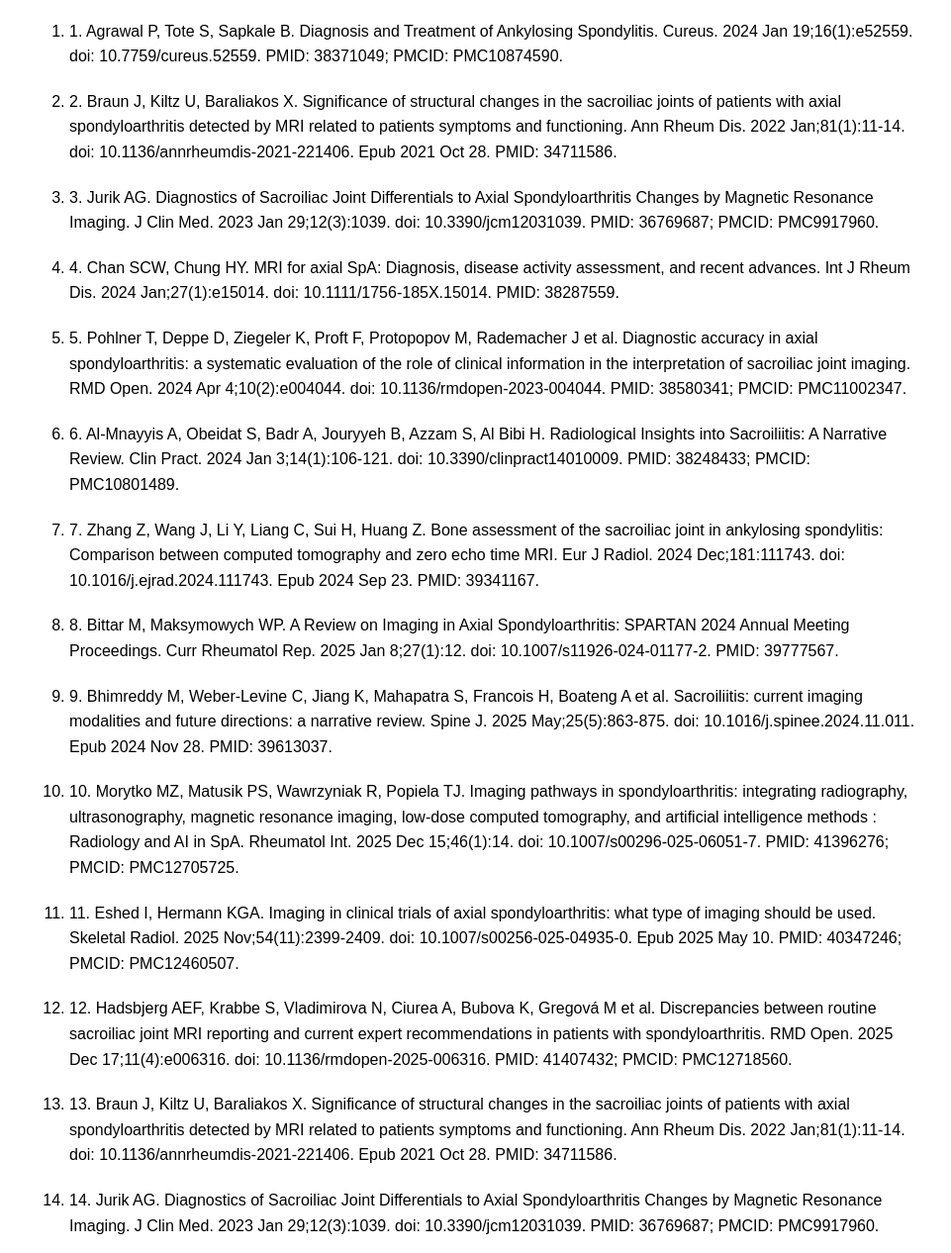
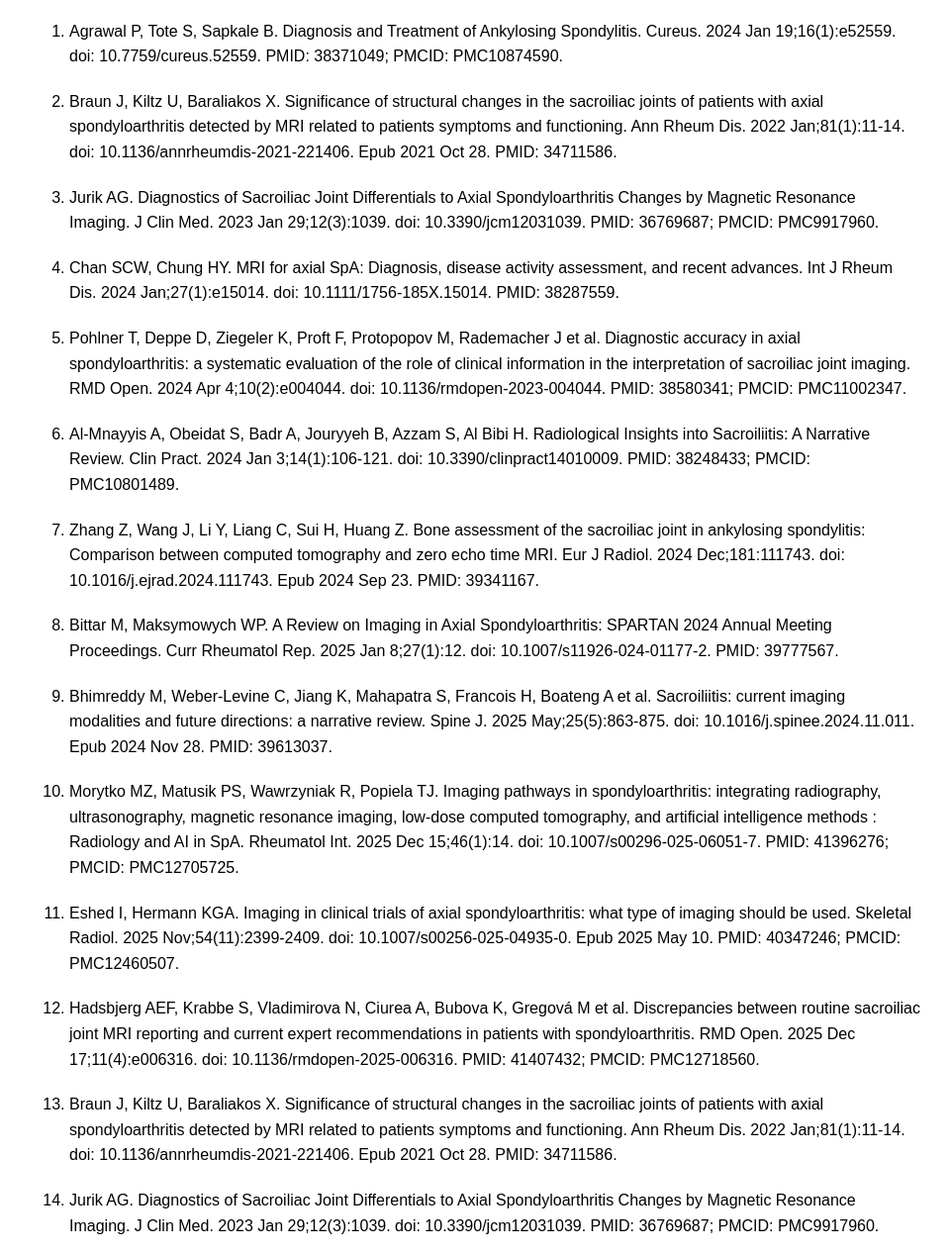
Before and after one commit to Pedro-Mesquita/referencias-amor, a plain HTML site: page index.html in a window 1280 px wide. Shown: the part 94-1360 px from the top of the page at 99% size, without its empty margins (160-1121 px from the left). Drawn offline with Linux system fonts and the light colour scheme.

Commit message:
removido pontuação

```diff
--- a/index.html
+++ b/index.html
@@ -25,62 +25,62 @@
 
     <ol>
       <li>
-        1. Agrawal P, Tote S, Sapkale B. Diagnosis and Treatment of Ankylosing
+        Agrawal P, Tote S, Sapkale B. Diagnosis and Treatment of Ankylosing
         Spondylitis. Cureus. 2024 Jan 19;16(1):e52559. doi:
         10.7759/cureus.52559. PMID: 38371049; PMCID: PMC10874590.
       </li>
       <li>
-        2. Braun J, Kiltz U, Baraliakos X. Significance of structural changes in
+        Braun J, Kiltz U, Baraliakos X. Significance of structural changes in
         the sacroiliac joints of patients with axial spondyloarthritis detected
         by MRI related to patients symptoms and functioning. Ann Rheum Dis. 2022
         Jan;81(1):11-14. doi: 10.1136/annrheumdis-2021-221406. Epub 2021 Oct 28.
         PMID: 34711586.
       </li>
       <li>
-        3. Jurik AG. Diagnostics of Sacroiliac Joint Differentials to Axial
+        Jurik AG. Diagnostics of Sacroiliac Joint Differentials to Axial
         Spondyloarthritis Changes by Magnetic Resonance Imaging. J Clin Med.
         2023 Jan 29;12(3):1039. doi: 10.3390/jcm12031039. PMID: 36769687; PMCID:
         PMC9917960.
       </li>
       <li>
-        4. Chan SCW, Chung HY. MRI for axial SpA: Diagnosis, disease activity
+        Chan SCW, Chung HY. MRI for axial SpA: Diagnosis, disease activity
         assessment, and recent advances. Int J Rheum Dis. 2024 Jan;27(1):e15014.
         doi: 10.1111/1756-185X.15014. PMID: 38287559.
       </li>
       <li>
-        5. Pohlner T, Deppe D, Ziegeler K, Proft F, Protopopov M, Rademacher J
+        Pohlner T, Deppe D, Ziegeler K, Proft F, Protopopov M, Rademacher J
         et al. Diagnostic accuracy in axial spondyloarthritis: a systematic
         evaluation of the role of clinical information in the interpretation of
         sacroiliac joint imaging. RMD Open. 2024 Apr 4;10(2):e004044. doi:
         10.1136/rmdopen-2023-004044. PMID: 38580341; PMCID: PMC11002347.
       </li>
       <li>
-        6. Al-Mnayyis A, Obeidat S, Badr A, Jouryyeh B, Azzam S, Al Bibi H.
+        Al-Mnayyis A, Obeidat S, Badr A, Jouryyeh B, Azzam S, Al Bibi H.
         Radiological Insights into Sacroiliitis: A Narrative Review. Clin Pract.
         2024 Jan 3;14(1):106-121. doi: 10.3390/clinpract14010009. PMID:
         38248433; PMCID: PMC10801489.
       </li>
       <li>
-        7. Zhang Z, Wang J, Li Y, Liang C, Sui H, Huang Z. Bone assessment of
+        Zhang Z, Wang J, Li Y, Liang C, Sui H, Huang Z. Bone assessment of
         the sacroiliac joint in ankylosing spondylitis: Comparison between
         computed tomography and zero echo time MRI. Eur J Radiol. 2024
         Dec;181:111743. doi: 10.1016/j.ejrad.2024.111743. Epub 2024 Sep 23.
         PMID: 39341167.
       </li>
       <li>
-        8. Bittar M, Maksymowych WP. A Review on Imaging in Axial
+        Bittar M, Maksymowych WP. A Review on Imaging in Axial
         Spondyloarthritis: SPARTAN 2024 Annual Meeting Proceedings. Curr
         Rheumatol Rep. 2025 Jan 8;27(1):12. doi: 10.1007/s11926-024-01177-2.
         PMID: 39777567.
       </li>
       <li>
-        9. Bhimreddy M, Weber-Levine C, Jiang K, Mahapatra S, Francois H,
+        Bhimreddy M, Weber-Levine C, Jiang K, Mahapatra S, Francois H,
         Boateng A et al. Sacroiliitis: current imaging modalities and future
         directions: a narrative review. Spine J. 2025 May;25(5):863-875. doi:
         10.1016/j.spinee.2024.11.011. Epub 2024 Nov 28. PMID: 39613037.
       </li>
       <li>
-        10. Morytko MZ, Matusik PS, Wawrzyniak R, Popiela TJ. Imaging pathways
+        Morytko MZ, Matusik PS, Wawrzyniak R, Popiela TJ. Imaging pathways
         in spondyloarthritis: integrating radiography, ultrasonography, magnetic
         resonance imaging, low-dose computed tomography, and artificial
         intelligence methods : Radiology and AI in SpA. Rheumatol Int. 2025 Dec
@@ -88,51 +88,51 @@
         PMC12705725.
       </li>
       <li>
-        11. Eshed I, Hermann KGA. Imaging in clinical trials of axial
+        Eshed I, Hermann KGA. Imaging in clinical trials of axial
         spondyloarthritis: what type of imaging should be used. Skeletal Radiol.
         2025 Nov;54(11):2399-2409. doi: 10.1007/s00256-025-04935-0. Epub 2025
         May 10. PMID: 40347246; PMCID: PMC12460507.
       </li>
       <li>
-        12. Hadsbjerg AEF, Krabbe S, Vladimirova N, Ciurea A, Bubova K, Gregová
+        Hadsbjerg AEF, Krabbe S, Vladimirova N, Ciurea A, Bubova K, Gregová
         M et al. Discrepancies between routine sacroiliac joint MRI reporting
         and current expert recommendations in patients with spondyloarthritis.
         RMD Open. 2025 Dec 17;11(4):e006316. doi: 10.1136/rmdopen-2025-006316.
         PMID: 41407432; PMCID: PMC12718560.
       </li>
       <li>
-        13. Braun J, Kiltz U, Baraliakos X. Significance of structural changes
+        Braun J, Kiltz U, Baraliakos X. Significance of structural changes
         in the sacroiliac joints of patients with axial spondyloarthritis
         detected by MRI related to patients symptoms and functioning. Ann Rheum
         Dis. 2022 Jan;81(1):11-14. doi: 10.1136/annrheumdis-2021-221406. Epub
         2021 Oct 28. PMID: 34711586.
       </li>
       <li>
-        14. Jurik AG. Diagnostics of Sacroiliac Joint Differentials to Axial
+        Jurik AG. Diagnostics of Sacroiliac Joint Differentials to Axial
         Spondyloarthritis Changes by Magnetic Resonance Imaging. J Clin Med.
         2023 Jan 29;12(3):1039. doi: 10.3390/jcm12031039. PMID: 36769687; PMCID:
         PMC9917960.
       </li>
       <li>
-        15. Agrawal P, Tote S, Sapkale B. Diagnosis and Treatment of Ankylosing
+        Agrawal P, Tote S, Sapkale B. Diagnosis and Treatment of Ankylosing
         Spondylitis. Cureus. 2024 Jan 19;16(1):e52559. doi:
         10.7759/cureus.52559. PMID: 38371049; PMCID: PMC10874590.
       </li>
       <li>
-        16. Al-Mnayyis A, Obeidat S, Badr A, Jouryyeh B, Azzam S, Al Bibi H.
+        Al-Mnayyis A, Obeidat S, Badr A, Jouryyeh B, Azzam S, Al Bibi H.
         Radiological Insights into Sacroiliitis: A Narrative Review. Clin Pract.
         2024 Jan 3;14(1):106-121. doi: 10.3390/clinpract14010009. PMID:
         38248433; PMCID: PMC10801489.
       </li>
       <li>
-        17. Zhang Z, Wang J, Li Y, Liang C, Sui H, Huang Z et al. Bone
+        Zhang Z, Wang J, Li Y, Liang C, Sui H, Huang Z et al. Bone
         assessment of the sacroiliac joint in ankylosing spondylitis: Comparison
         between computed tomography and zero echo time MRI. Eur J Radiol. 2024
         Dec;181:111743. doi: 10.1016/j.ejrad.2024.111743. Epub 2024 Sep 23.
         PMID: 39341167.
       </li>
       <li>
-        18. Zhang K, Liu C, Pan J, Zhu Y, Li X, Zheng J et al. Use of MRI-based
+        Zhang K, Liu C, Pan J, Zhu Y, Li X, Zheng J et al. Use of MRI-based
         deep learning radiomics to diagnose sacroiliitis related to axial
         spondyloarthritis. Eur J Radiol. 2024 Mar;172:111347. doi:
         10.1016/j.ejrad.2024.111347. Epub 2024 Feb 1. PMID: 38325189.
```
